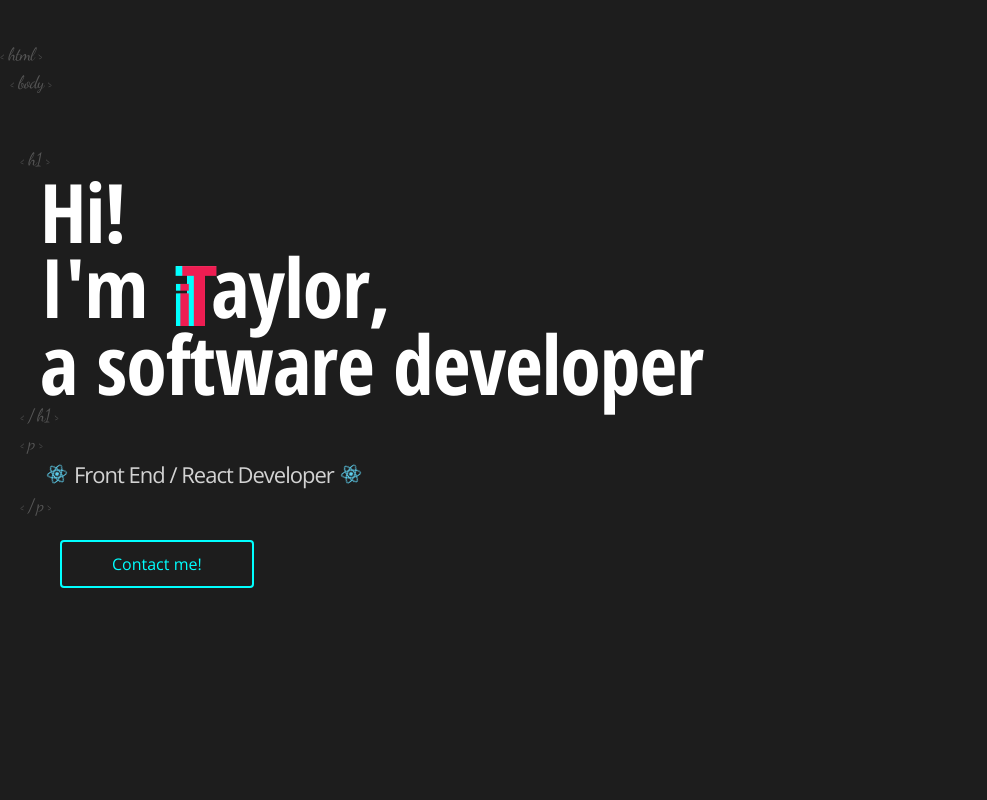
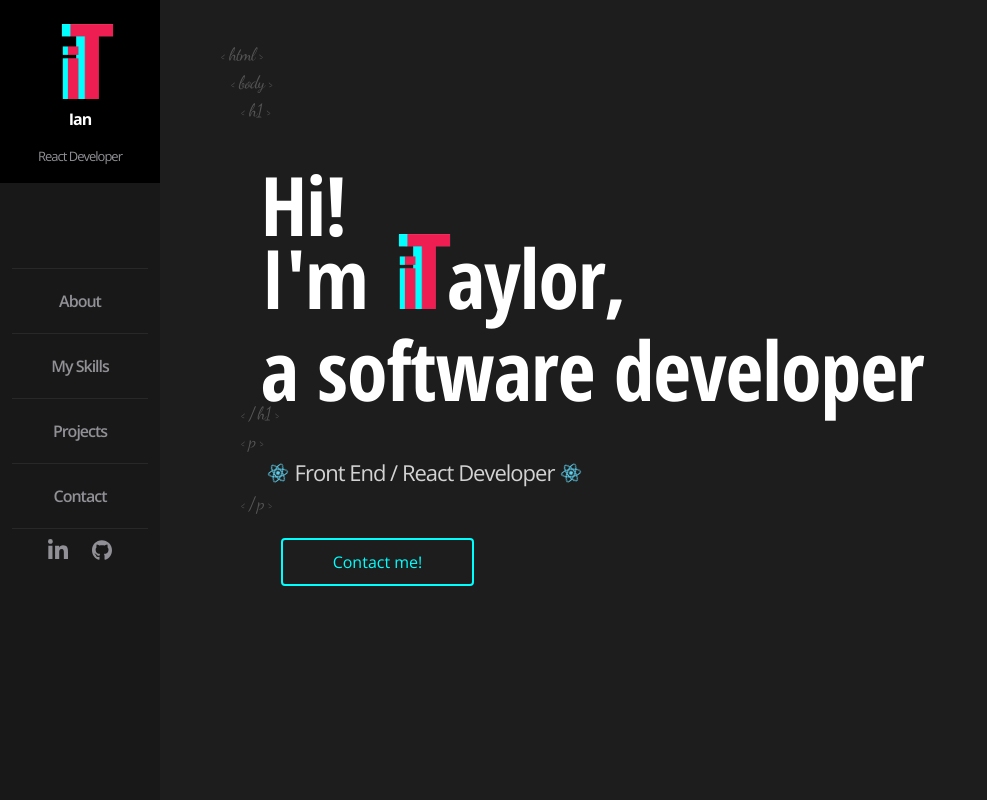
Before and after one commit to iTaylorCodes/portfolio, a React (Create React App) app: page / in a window 1280 px wide. Shown: the top 800 px of the page, without its empty margins (0-987 px from the left). Built offline with nearby package versions, Linux system fonts and the light colour scheme; a web font is replaced by a local one.

Commit message:
Setup Navbar

```diff
--- a/src/App.js
+++ b/src/App.js
@@ -1,30 +1,29 @@
 import "./stylesheets/default-styles.css";
+import Navbar from "./components/Navbar";
 import Introduction from "./components/Introduction";
 import Contact from "./components/Contact";
 
 function App() {
   return (
-    <div className="App">
-      <div className="App-navbar"></div>
-      <div className="App-content">
-        <p className="bg-tag" style={{ marginLeft: "-40px" }}>
-          {"< html >"}
-        </p>
-        <p className="bg-tag" style={{ marginLeft: "-30px" }}>
-          {"< body >"}
-        </p>
+    <div className="App row">
+      <div className="App-navbar col-2">
+        <Navbar />
+      </div>
+      <div className="App-content col-10">
+        <p className="bg-tag-html">{"< html >"}</p>
+        <p className="bg-tag-body">{"< body >"}</p>
+        <div className="App-sections">
           <section id="intro">
             <Introduction />
           </section>
+          <section id="about"></section>
+          <section id="skills"></section>
           <section id="contact">
             <Contact />
           </section>
-        <p className="bg-tag" style={{ marginLeft: "-30px" }}>
-          {"< / body >"}
-        </p>
-        <p className="bg-tag" style={{ marginLeft: "-40px" }}>
-          {"< / html >"}
-        </p>
+        </div>
+        <p className="bg-tag-body">{"< / body >"}</p>
+        <p className="bg-tag-html">{"< / html >"}</p>
       </div>
     </div>
   );
--- a/src/components/Introduction.js
+++ b/src/components/Introduction.js
@@ -5,8 +5,8 @@ import reactLogo from "../logos/react-logo.svg";
 const Introduction = () => {
   return (
     <div className="Introduction">
+      <p className="bg-tag">{"< h1 >"}</p>
       <div className="Intro-header">
-        <p className="bg-tag">{"< h1 >"}</p>
         <h1>
           <span className="animate-char">H</span>
           <span className="animate-char">i</span>
@@ -45,8 +45,8 @@ const Introduction = () => {
           <span className="animate-char">e</span>
           <span className="animate-char">r</span>
         </h1>
-        <p className="bg-tag">{"< / h1 >"}</p>
       </div>
+      <p className="bg-tag">{"< / h1 >"}</p>
       <p className="bg-tag">{"< p >"}</p>
       <div className="Intro-description">
         <img src={reactLogo} className="React-logo" />
--- /dev/null
+++ b/src/components/Navbar.js
@@ -0,0 +1,70 @@
+import "../stylesheets/Navbar.css";
+import iTLogo from "../logos/iT-logo.png";
+
+const Navbar = () => {
+  return (
+    <div id="Navbar-main" className="Navbar row" role="navigation">
+      <div className="Navbar-intro">
+        <a href="#top" className="Navbar-logo">
+          <img src={iTLogo} className="logo mt-4 mb-2" />
+          <p className="text-white fw-bold">Ian</p>
+        </a>
+        <p className="Navbar-intro-description">React Developer</p>
+      </div>
+      <nav className="Navbar-list">
+        <a href="#about" className="nav-link section-link animate-link">
+          About
+        </a>
+        <a href="#skills" className="nav-link section-link animate-link">
+          My Skills
+        </a>
+        <a href="#projects" className="nav-link section-link animate-link">
+          Projects
+        </a>
+        <a href="#contact" className="nav-link section-link animate-link">
+          Contact
+        </a>
+        <div className="Navbar-social">
+          <a href="https://linkedin.com/in/ianmichaeltaylor" target="_blank">
+            <svg
+              aria-hidden="true"
+              focusable="false"
+              data-prefix="fab"
+              data-icon="linkedin-in"
+              role="img"
+              xmlns="http://www.w3.org/2000/svg"
+              viewBox="0 0 448 512"
+              className="svg-inline--fa fa-linkedin-in fa-w-14 fa-5x animate-link"
+            >
+              <path
+                fill="currentColor"
+                d="M100.28 448H7.4V148.9h92.88zM53.79 108.1C24.09 108.1 0 83.5 0 53.8a53.79 53.79 0 0 1 107.58 0c0 29.7-24.1 54.3-53.79 54.3zM447.9 448h-92.68V302.4c0-34.7-.7-79.2-48.29-79.2-48.29 0-55.69 37.7-55.69 76.7V448h-92.78V148.9h89.08v40.8h1.3c12.4-23.5 42.69-48.3 87.88-48.3 94 0 111.28 61.9 111.28 142.3V448z"
+                className=""
+              ></path>
+            </svg>
+          </a>
+          <a href="https://github.com/iTaylorCodes" target="_blank">
+            <svg
+              aria-hidden="true"
+              focusable="false"
+              data-prefix="fab"
+              data-icon="github"
+              role="img"
+              xmlns="http://www.w3.org/2000/svg"
+              viewBox="0 0 496 512"
+              className="svg-inline--fa fa-github fa-w-16 fa-3x animate-link"
+            >
+              <path
+                fill="currentColor"
+                d="M165.9 397.4c0 2-2.3 3.6-5.2 3.6-3.3.3-5.6-1.3-5.6-3.6 0-2 2.3-3.6 5.2-3.6 3-.3 5.6 1.3 5.6 3.6zm-31.1-4.5c-.7 2 1.3 4.3 4.3 4.9 2.6 1 5.6 0 6.2-2s-1.3-4.3-4.3-5.2c-2.6-.7-5.5.3-6.2 2.3zm44.2-1.7c-2.9.7-4.9 2.6-4.6 4.9.3 2 2.9 3.3 5.9 2.6 2.9-.7 4.9-2.6 4.6-4.6-.3-1.9-3-3.2-5.9-2.9zM244.8 8C106.1 8 0 113.3 0 252c0 110.9 69.8 205.8 169.5 239.2 12.8 2.3 17.3-5.6 17.3-12.1 0-6.2-.3-40.4-.3-61.4 0 0-70 15-84.7-29.8 0 0-11.4-29.1-27.8-36.6 0 0-22.9-15.7 1.6-15.4 0 0 24.9 2 38.6 25.8 21.9 38.6 58.6 27.5 72.9 20.9 2.3-16 8.8-27.1 16-33.7-55.9-6.2-112.3-14.3-112.3-110.5 0-27.5 7.6-41.3 23.6-58.9-2.6-6.5-11.1-33.3 2.6-67.9 20.9-6.5 69 27 69 27 20-5.6 41.5-8.5 62.8-8.5s42.8 2.9 62.8 8.5c0 0 48.1-33.6 69-27 13.7 34.7 5.2 61.4 2.6 67.9 16 17.7 25.8 31.5 25.8 58.9 0 96.5-58.9 104.2-114.8 110.5 9.2 7.9 17 22.9 17 46.4 0 33.7-.3 75.4-.3 83.6 0 6.5 4.6 14.4 17.3 12.1C428.2 457.8 496 362.9 496 252 496 113.3 383.5 8 244.8 8zM97.2 352.9c-1.3 1-1 3.3.7 5.2 1.6 1.6 3.9 2.3 5.2 1 1.3-1 1-3.3-.7-5.2-1.6-1.6-3.9-2.3-5.2-1zm-10.8-8.1c-.7 1.3.3 2.9 2.3 3.9 1.6 1 3.6.7 4.3-.7.7-1.3-.3-2.9-2.3-3.9-2-.6-3.6-.3-4.3.7zm32.4 35.6c-1.6 1.3-1 4.3 1.3 6.2 2.3 2.3 5.2 2.6 6.5 1 1.3-1.3.7-4.3-1.3-6.2-2.2-2.3-5.2-2.6-6.5-1zm-11.4-14.7c-1.6 1-1.6 3.6 0 5.9 1.6 2.3 4.3 3.3 5.6 2.3 1.6-1.3 1.6-3.9 0-6.2-1.4-2.3-4-3.3-5.6-2z"
+                className=""
+              ></path>
+            </svg>
+          </a>
+        </div>
+      </nav>
+    </div>
+  );
+};
+
+export default Navbar;
--- a/src/stylesheets/Introduction.css
+++ b/src/stylesheets/Introduction.css
@@ -1,3 +1,20 @@
+/* Responsive styles */
+
+@media (max-width: 780px) {
+  .Intro-header {
+    margin-left: 40px;
+  }
+  .Intro-description {
+    margin-left: 40px;
+  }
+  .Intro-contact-me {
+    margin-left: 40px;
+  }
+  .logo {
+    margin-bottom: 10px;
+  }
+}
+
 /* Component styles */
 
 .Introduction {
@@ -10,7 +27,7 @@
 
 .Intro-header h1 {
   font-size: calc(10px + 9vmin);
-  line-height: 75px;
+  line-height: 60px;
   font-family: Open Sans Condensed, sans-serif;
   margin: 0;
 }
--- /dev/null
+++ b/src/stylesheets/Navbar.css
@@ -0,0 +1,117 @@
+/* Responsive styles */
+
+@media (max-width: 900px) {
+  #Navbar-main {
+    width: 7.5rem;
+    transition: 0.8s;
+  }
+}
+
+@media (max-width: 690px) {
+  .bg-tag {
+    margin-left: -5px;
+    transition: 0.8s;
+  }
+  .bg-tag-body {
+    margin-left: -10px;
+    transition: 0.8s;
+  }
+  .bg-tag-html {
+    margin-left: -15px;
+    transition: 0.8s;
+  }
+}
+
+@media (max-width: 500px) {
+  .bg-tag {
+    margin-left: 0px;
+    transition: 0.8s;
+  }
+  .bg-tag-body {
+    margin-left: -5px;
+    transition: 0.8s;
+  }
+  .bg-tag-html {
+    margin-left: -10px;
+    transition: 0.8s;
+  }
+}
+
+/* Navbar styles */
+
+.Navbar {
+  background-color: #181818;
+  width: 10rem;
+  height: 100vh;
+  position: fixed;
+  left: 0;
+  top: 0;
+  right: auto;
+  bottom: 0;
+  display: flex;
+  justify-content: space-between;
+  align-items: center;
+  z-index: 3;
+  margin: 0;
+  padding: 0;
+}
+
+.Navbar-list {
+  margin-top: 40px;
+  list-style: none;
+  font-weight: 600;
+  width: 100%;
+  display: -webkit-box;
+  display: -ms-flexbox;
+  display: flex;
+  flex-direction: column;
+  justify-content: center;
+  align-items: center;
+}
+
+.Navbar-list .section-link:first-child {
+  border-top: 1px solid #282828;
+}
+
+.Navbar-list .section-link {
+  border-bottom: 1px solid #282828;
+  color: #909096;
+  text-align: center;
+  width: 100%;
+  display: block;
+  line-height: 4rem;
+  padding: 0 1em;
+}
+
+.animate-link:hover {
+  color: cyan;
+  text-shadow: -1px -1px 1px #ee1d52;
+  font-size: large;
+  transition: 0.3s ease-out;
+}
+
+.Navbar-intro {
+  background-color: #000000;
+  color: #909096;
+  text-align: center;
+  position: absolute;
+  left: 0;
+  top: 0;
+}
+
+.Navbar-intro a {
+  text-decoration: none;
+  display: block;
+}
+
+.Navbar-intro-description {
+  font-size: small;
+}
+
+/* Social Link styles */
+
+.Navbar svg {
+  color: #909096;
+  margin: 10px 12px;
+  width: 20px;
+}
--- a/src/stylesheets/default-styles.css
+++ b/src/stylesheets/default-styles.css
@@ -17,11 +17,15 @@
   margin-bottom: 200px;
 }
 
+.App-content section:last-child {
+  margin-bottom: 10px;
+}
+
 /* Logo styles */
 
 .logo {
-  width: 60px;
-  margin: 0 -15px 0 0;
+  width: 75px;
+  margin: 0 -15px 30px 0;
 }
 
 /* Application styles */
@@ -40,6 +44,28 @@
   font-size: large;
   font-weight: 300;
   margin-left: -20px;
+  margin-top: 1px;
+  margin-bottom: 1px;
+  user-select: none;
+}
+
+.bg-tag-body {
+  font-family: Dancing Script, cursive;
+  color: rgb(85, 85, 85);
+  font-size: large;
+  font-weight: 300;
+  margin-left: -30px;
+  margin-top: 1px;
+  margin-bottom: 1px;
+  user-select: none;
+}
+
+.bg-tag-html {
+  font-family: Dancing Script, cursive;
+  color: rgb(85, 85, 85);
+  font-size: large;
+  font-weight: 300;
+  margin-left: -40px;
   margin-top: 1px;
   margin-bottom: 1px;
   user-select: none;
```
Lines whose indentation alone changed are shown as unchanged.
